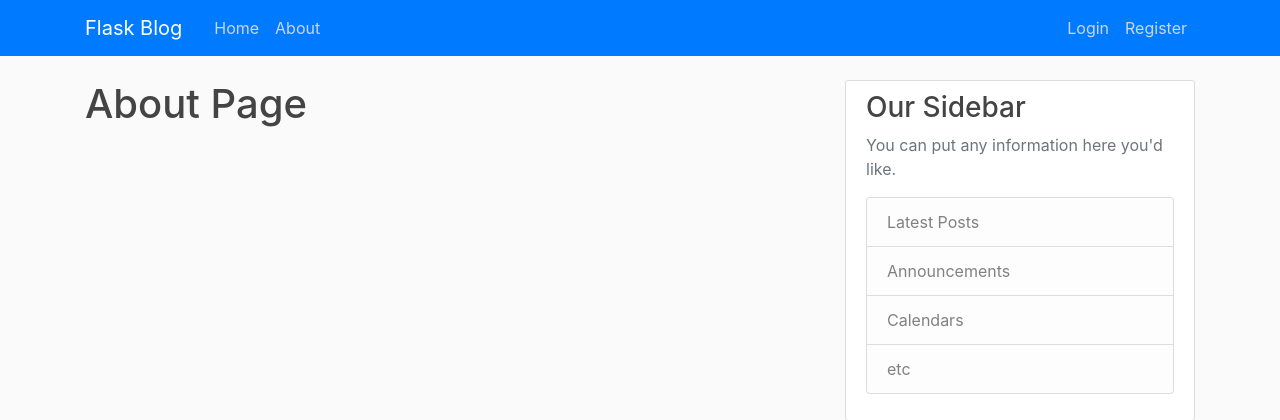
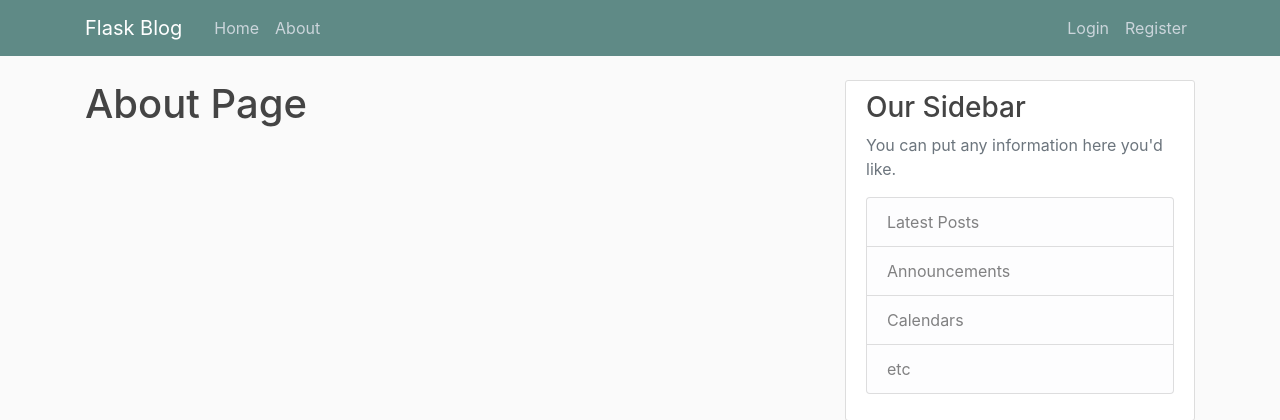
Before and after one commit to liam-carswell/Flask_Blog, a Flask app: page /about in a window 1280 px wide. Shown: the top 420 px of the page. Run offline with Flask 2, Linux system fonts and the light colour scheme.

Commit message:
Update layout.html

```diff
--- a/flaskblog/templates/layout.html
+++ b/flaskblog/templates/layout.html
@@ -19,7 +19,7 @@
 </head>
 <body>
     <header class="site-header">
-      <nav class="navbar navbar-expand-md navbar-dark bg-primary fixed-top">
+      <nav class="navbar navbar-expand-md navbar-dark bg-steel fixed-top">
         <div class="container">
           <a class="navbar-brand mr-4" href="/">Flask Blog</a>
           <button class="navbar-toggler" type="button" data-toggle="collapse" data-target="#navbarToggle" aria-controls="navbarToggle" aria-expanded="false" aria-label="Toggle navigation">
```
